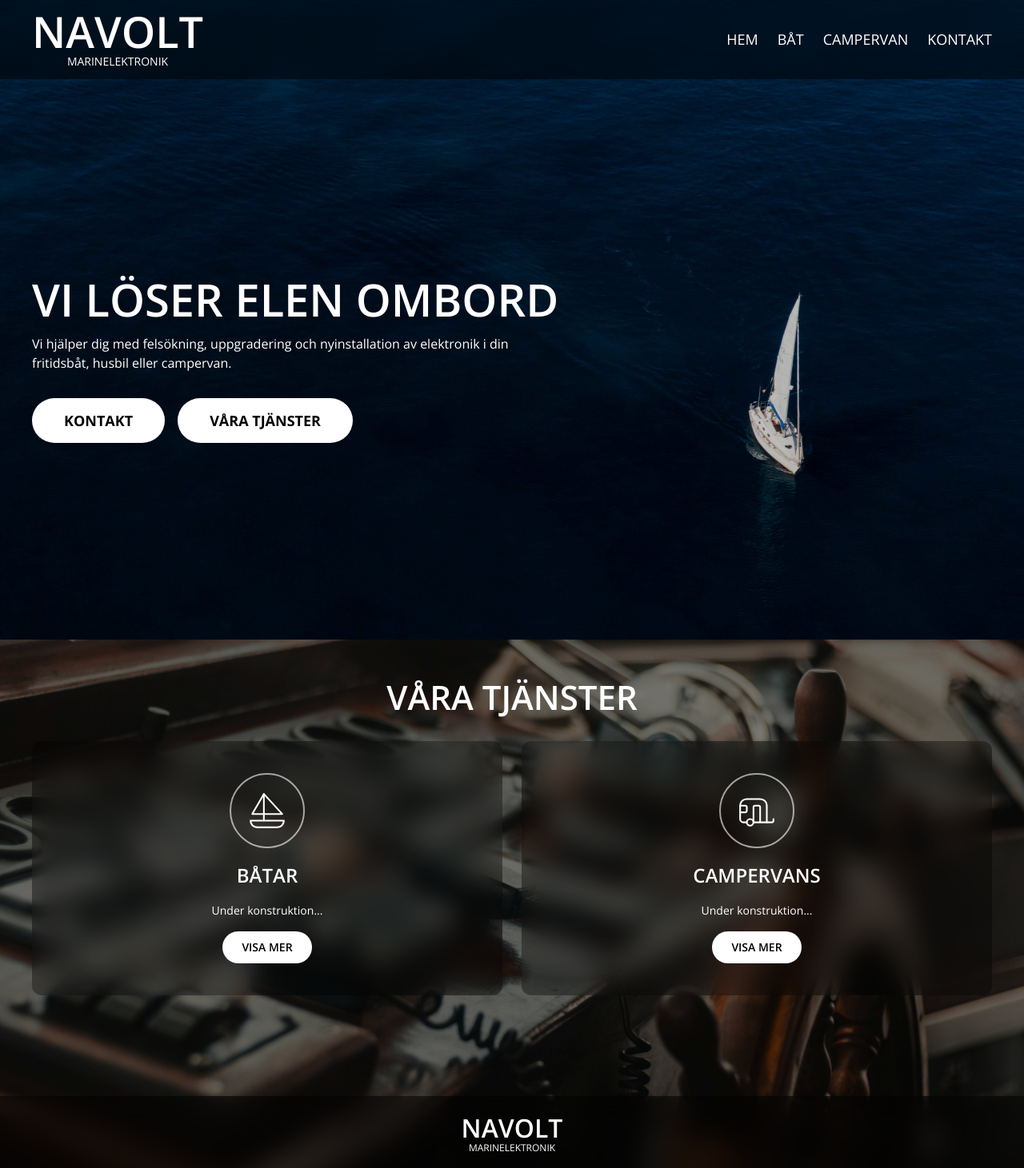
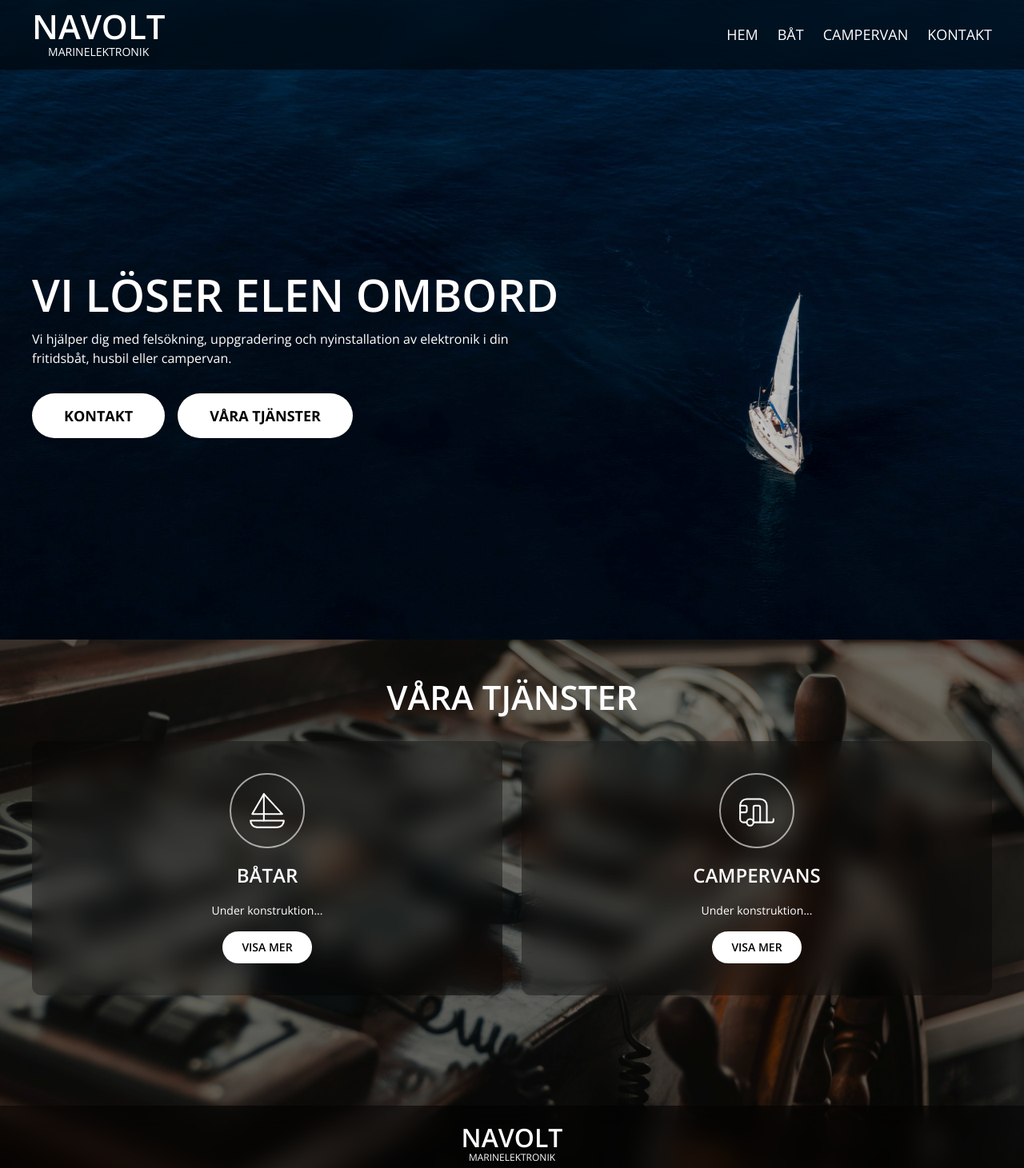
Before and after one commit to NavoltAB/nextjs-boilerplate, a Next.js app: page / in a window 1280 px wide. Shown: the top 1461 px of the page at 80% size. Built offline with nearby package versions, Linux system fonts and the light colour scheme.

Commit message:
Fix: smaller logo + scrollfix

```diff
--- a/app/Components/Navbar.tsx
+++ b/app/Components/Navbar.tsx
@@ -5,13 +5,10 @@ import {
   Sheet,
   SheetClose,
   SheetContent,
-  SheetDescription,
-  SheetFooter,
   SheetHeader,
   SheetTitle,
   SheetTrigger,
 } from "@/components/ui/sheet";
-import { Button } from "@/components/ui/button";
 import { AlignJustify, X } from "lucide-react";
 
 export default function Navbar() {
@@ -26,7 +23,7 @@ export default function Navbar() {
     <section className="flex bg-black  bg-opacity-50 backdrop-blur-lg sticky top-0 z-40 flex-row md:px-10 px-4 py-2 md:py-3 justify-between w-full items-center">
       <div className="flex flex-col items-center">
         <Link href="/" className="text-center">
-          <h1 className="md:leading-[54px] leading-[36px] text-white text-[36px] md:text-[54px] antialiased font-semibold uppercase">
+          <h1 className="md:leading-[42px] leading-[36px] text-white text-[36px] md:text-[42px] antialiased font-semibold uppercase">
             Navolt
           </h1>
           <h3 className="md:text-[14px] text-[12px] antialiased text-white uppercase">
--- a/app/Components/Services.tsx
+++ b/app/Components/Services.tsx
@@ -6,7 +6,7 @@ import Link from "next/link";
 
 export default function Services() {
   return (
-    <section className="relative min-h-[calc(100vh-99px)] w-full">
+    <section className="relative min-h-[calc(100vh-87px)] w-full">
       <Image
         objectFit="cover"
         src={ServicesImg}
--- a/app/bat/page.tsx
+++ b/app/bat/page.tsx
@@ -5,7 +5,7 @@ import Link from "next/link";
 
 export default function Bat() {
   return (
-    <section className="min-h-[calc(100vh-70px)] flex flex-col items-center justify-center bg-black md:min-h-[calc(100vh-99px)]">
+    <section className="min-h-[calc(100vh-70px)] flex flex-col items-center justify-center bg-black md:min-h-[calc(100vh-87px)]">
       <div className="absolute inset-0 z-0">
         <Image
           src={BatImg}
--- a/app/campervan/page.tsx
+++ b/app/campervan/page.tsx
@@ -5,7 +5,7 @@ import Link from "next/link";
 
 export default function Campervan() {
   return (
-    <section className="min-h-[calc(100vh-70px)] flex flex-col items-center bg-black justify-center md:min-h-[calc(100vh-99px)]">
+    <section className="min-h-[calc(100vh-70px)] flex flex-col items-center bg-black justify-center md:min-h-[calc(100vh-87px)]">
       <div className="absolute inset-0 z-0">
         <Image
           src={CamperImg}
--- a/app/kontakt/page.tsx
+++ b/app/kontakt/page.tsx
@@ -5,7 +5,7 @@ import Link from "next/link";
 
 export default function Page() {
   return (
-    <section className="min-h-[calc(100vh-70px)] bg-black flex flex-col items-center justify-center md:min-h-[calc(100vh-99px)]">
+    <section className="min-h-[calc(100vh-70px)] bg-black flex flex-col items-center justify-center md:min-h-[calc(100vh-87px)]">
       <div className="absolute inset-0 z-0">
         <Image
           src={KontaktImg}
--- a/app/page.tsx
+++ b/app/page.tsx
@@ -18,18 +18,21 @@ export default function Home() {
 
   const scrollToServices = () => {
     const windowHeight = window.innerHeight;
-    const documentHeight = document.documentElement.scrollHeight;
-    const scrollPosition = documentHeight - windowHeight - 70; // Stop 170px from bottom
+    const isMobile = window.innerWidth <= 768; // You can adjust this breakpoint as needed
+
+    // On mobile, scroll by 100vh - 87px
+    const scrollPosition = isMobile
+      ? windowHeight - 87 // 100vh minus 87px for mobile
+      : document.documentElement.scrollHeight - windowHeight; // Original for desktop
 
     window.scrollTo({
       top: scrollPosition,
       behavior: "smooth",
     });
   };
-
   return (
     <section className="w-full h-full">
-      <div className="md:h-[calc(100vh-99px)] h-[calc(100vh-70px)]">
+      <div className="md:h-[calc(100vh-87px)] h-[calc(100vh-70px)]">
         <div className="absolute inset-0 z-0 bg-gray-800">
           <Image
             src={HeroImg}
@@ -45,7 +48,7 @@ export default function Home() {
           />
         </div>
 
-        <div className="relative [&>*]:text-white gap-4 z-10 max-h-[calc(100vh-99px)] flex items-center md:items-start px-10 h-full flex-col justify-center">
+        <div className="relative [&>*]:text-white gap-4 z-10 max-h-[calc(100vh-87px)] flex items-center md:items-start px-10 h-full flex-col justify-center">
           <h1 className="text-[32px] md:text-[56px] text-center antialiased leading-[32px] md:leading-[56px] uppercase font-semibold">
             Vi löser elen ombord
           </h1>
```
Also changed, not shown: public/img/NAVOLT_LOGO_WHITE_TRANS..png (deleted).
